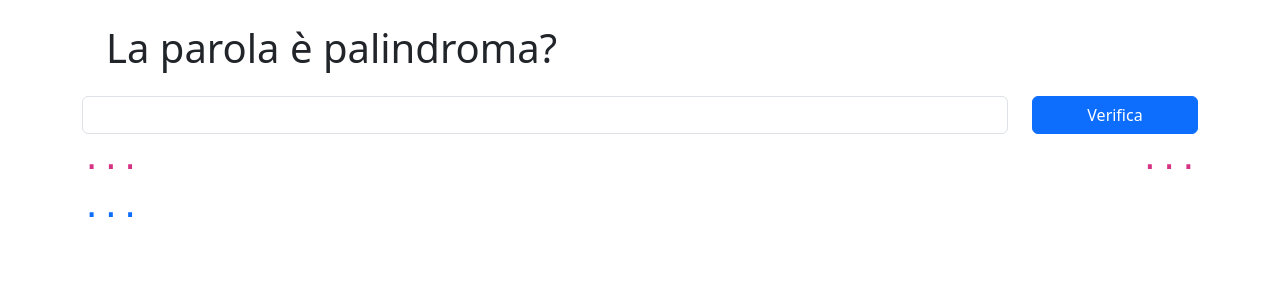
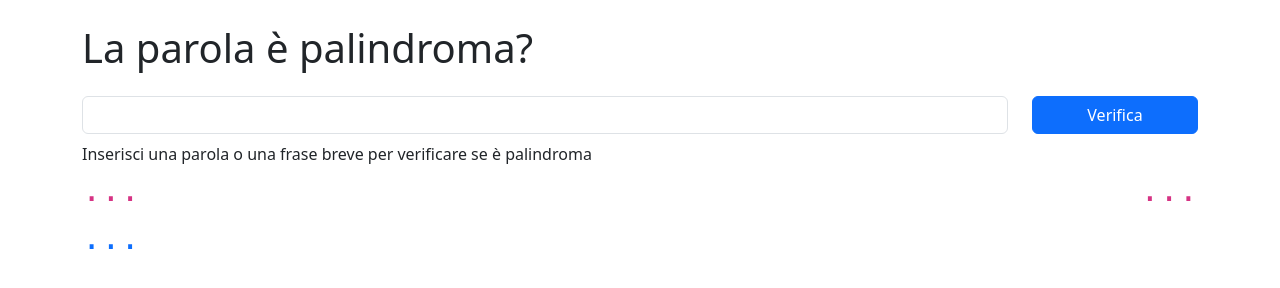
Before and after one commit to LorenzoRossini01/js-paliedispari, a plain HTML site: page palindromo/index.html in a window 1280 px wide. Drawn offline with nearby package versions, Linux system fonts and the light colour scheme.

Commit message:
feat: add label to input

```diff
--- a/palindromo/index.html
+++ b/palindromo/index.html
@@ -30,9 +30,13 @@
   <body>
     <div class="container">
       <div class="row">
-        <h1 class="m-4 col-12">La parola è palindroma?</h1>
+        <h1 class="my-4 col-12">La parola è palindroma?</h1>
         <div class="col-10">
-          <input type="text" class="form-control" id="user-word-input" />
+          <input type="text" class="form-control mb-2" id="user-word-input" />
+          <label for="user-word-input">
+            Inserisci una parola o una frase breve per verificare se è
+            palindroma
+          </label>
         </div>
         <div class="col-2">
           <div class="btn btn-primary w-100" id="verify-btn">Verifica</div>
```
